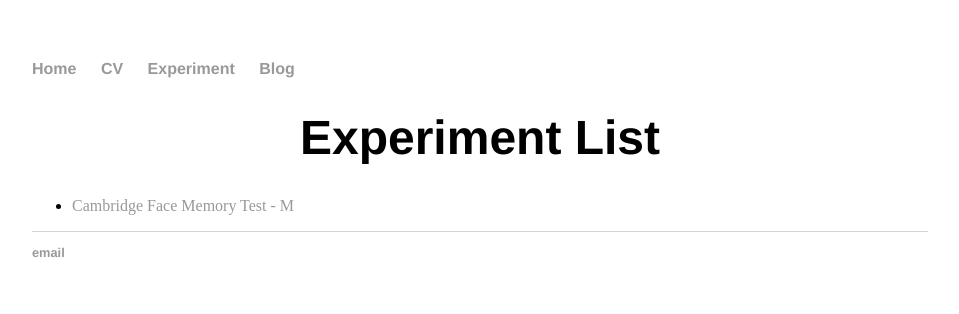
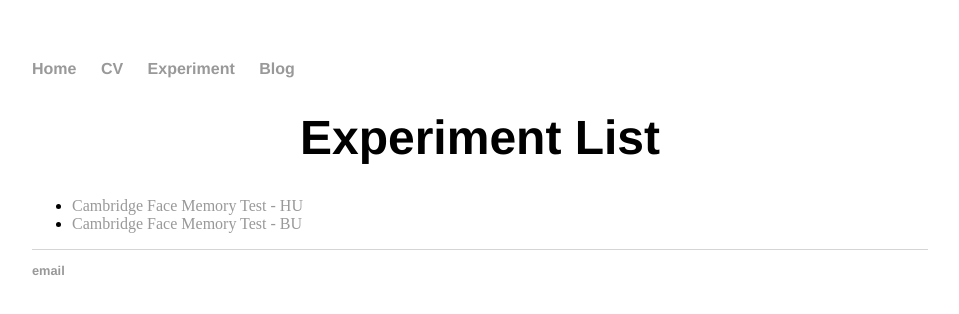
Before and after one commit to chengyanghan/chengyanghan.github.io, a Jekyll site: the page built from experiment/index.html, in a window 1280 px wide. Shown: the top 314 px of the page, without its empty margins (160-1119 px from the left). Built offline with Jekyll 4.4.1, drawn with Linux system fonts in a browser that asks for light colours.

Commit message:
Update index.html

```diff
--- a/experiment/index.html
+++ b/experiment/index.html
@@ -5,6 +5,7 @@ title: Chengyang Han
 <div>
 	<h1>Experiment List</h1>
 	<ul>
-    <li><a href="/experiment/cfmt">Cambridge Face Memory Test - M</a></li>
+    <li><a href="/experiment/cfmt">Cambridge Face Memory Test - HU</a></li>
+    <li><a href="/experiment/cfmt_bu">Cambridge Face Memory Test - BU</a></li>
    </ul>
 </div>
```
